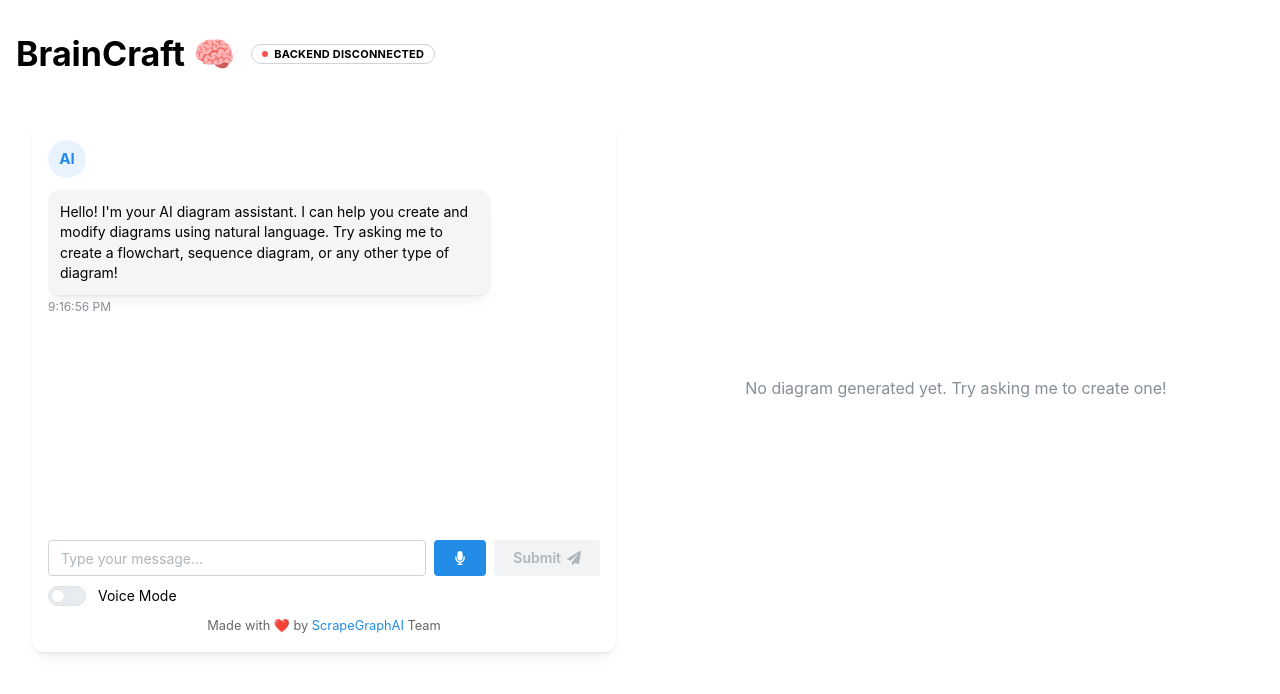
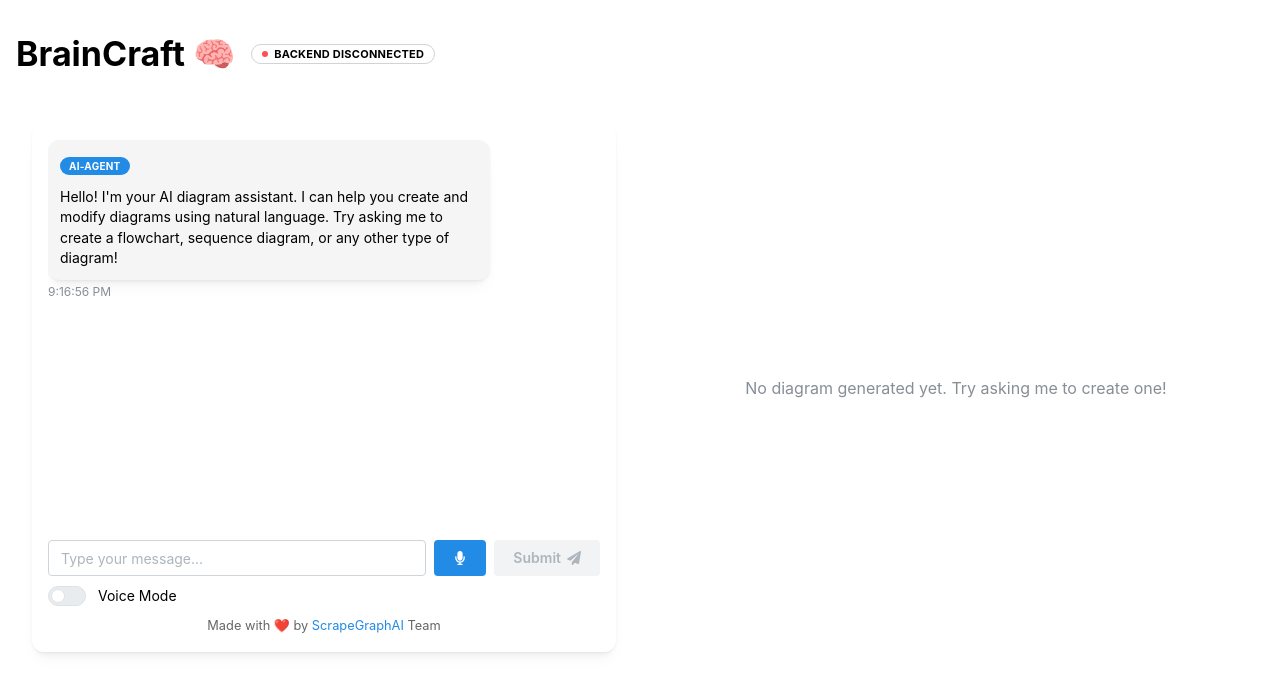
Before and after one commit to ScrapeGraphAI/BrainCraft, a Next.js app in the folder frontend/: page / in a window 1280 px wide. Shown: the top 694 px of the page. Built offline with nearby package versions, Linux system fonts and the light colour scheme; no server answers.

Commit message:
chore: add labels on chat

```diff
--- a/frontend/components/ChatMessage.tsx
+++ b/frontend/components/ChatMessage.tsx
@@ -1,5 +1,5 @@
 import { useState } from 'react';
-import { Paper, Text, Avatar, Group, Box, Button, Collapse, CopyButton, ActionIcon } from '@mantine/core';
+import { Paper, Text, Group, Box, Button, Collapse, CopyButton, ActionIcon, Badge } from '@mantine/core';
 import { IconChevronDown, IconChevronUp, IconCode, IconCopy, IconCheck } from '@tabler/icons-react';
 import mermaid from 'mermaid';
 
@@ -32,20 +32,25 @@ export default function ChatMessage({ content, sender, timestamp, diagramCode }:
       style={{
         alignSelf: sender === 'user' ? 'flex-end' : 'flex-start',
         maxWidth: '80%',
+        width: '100%'
       }}
     >
-      <Group gap="sm" align="flex-start">
-        {sender === 'assistant' && (
-          <Avatar radius="xl" size="md" color="blue">AI</Avatar>
-        )}
-        <Box style={{ width: '100%' }}>
       <Paper
         p="sm"
         style={{
           backgroundColor: sender === 'user' ? '#E3F2FD' : '#F5F5F5',
-              borderRadius: '12px',
+          borderRadius: '12px'
         }}
       >
+        <Box mb="xs">
+          <Badge
+            size="sm"
+            variant="filled"
+            color={sender === 'user' ? 'green' : 'blue'}
+          >
+            {sender === 'user' ? 'YOU' : 'AI-AGENT'}
+          </Badge>
+        </Box>
         <Text size="sm">{content}</Text>
         {diagramCode && (
           <>
@@ -94,14 +99,9 @@ export default function ChatMessage({ content, sender, timestamp, diagramCode }:
           </>
         )}
       </Paper>
-          <Text size="xs" color="dimmed" mt={4}>
+      <Text size="xs" color="dimmed" mt={4} style={{ textAlign: sender === 'user' ? 'right' : 'left' }}>
         {timestamp.toLocaleTimeString()}
       </Text>
     </Box>
-        {sender === 'user' && (
-          <Avatar radius="xl" size="md" color="green">You</Avatar>
-        )}
-      </Group>
-    </Box>
   );
 }
```
Lines whose indentation alone changed are shown as unchanged.
